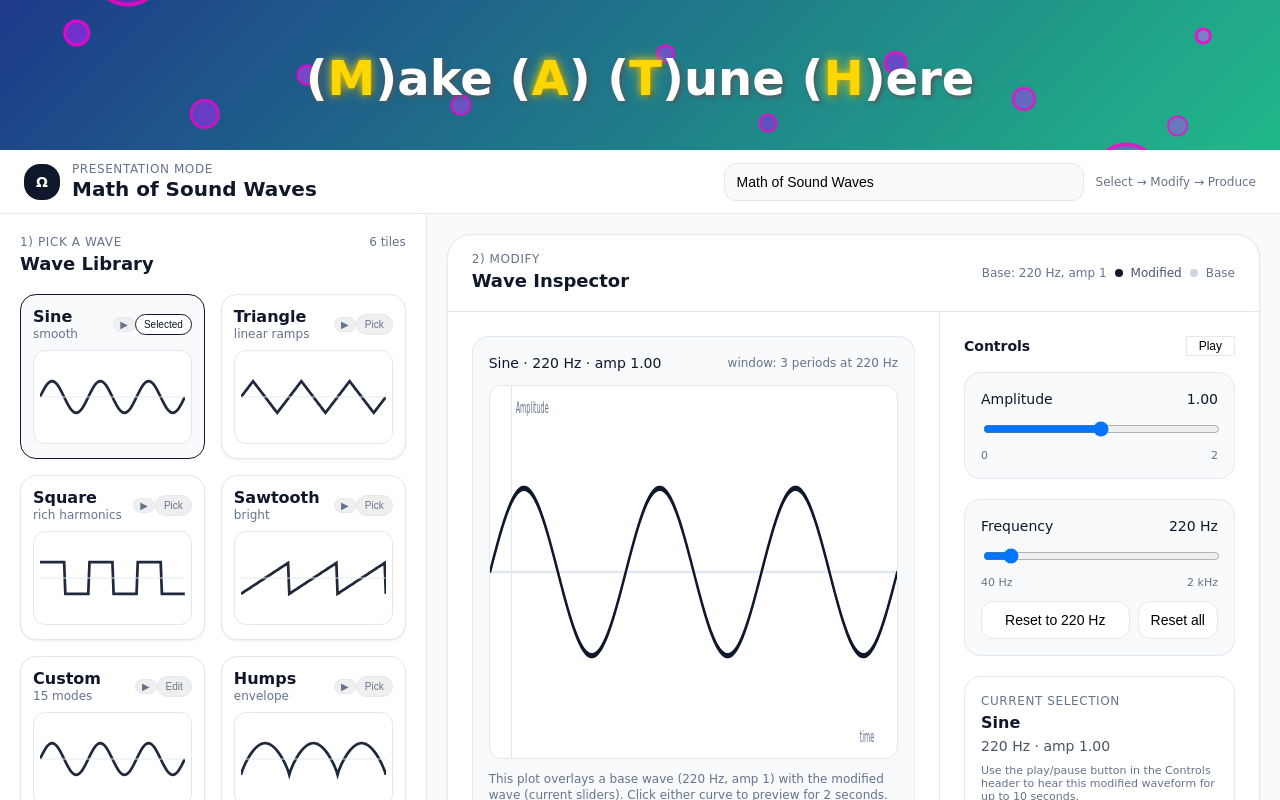
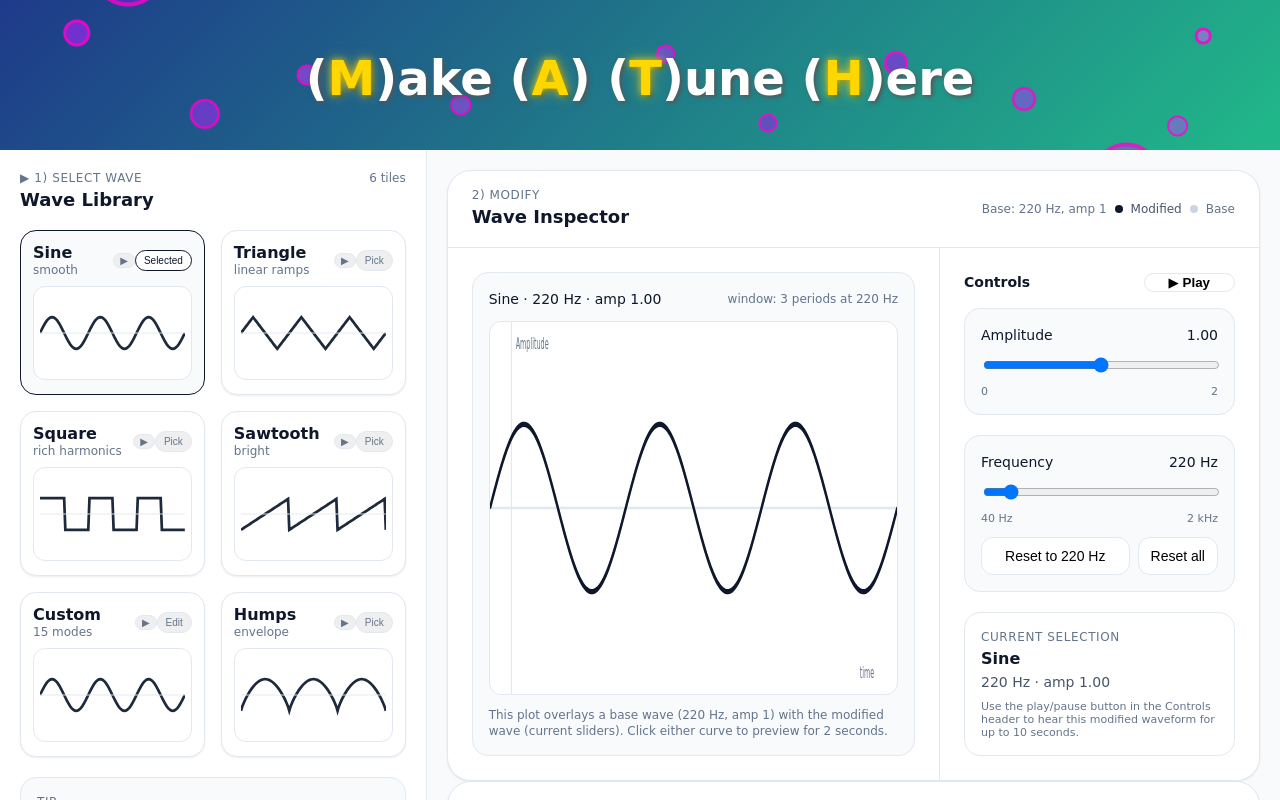
Before and after one commit to guraltsev/make_your_own_tune, a React (Vite) app: page / in a window 1280 px wide. Shown: the top 800 px of the page. Built offline with nearby package versions, Linux system fonts and the light colour scheme.

Commit message:
Make right-panel gradient backdrop clearly visible

```diff
--- a/src/App.tsx
+++ b/src/App.tsx
@@ -204,7 +204,6 @@ type BrowserWindowWithWebkitAudio = Window & {
 // ----------------------------
 
 export default function SoundWavesPresentationMockup() {
-  const [title, setTitle] = useState("Math of Sound Waves");
   const [waveType, setWaveType] = useState<WaveType>("sine");
   const [amp, setAmp] = useState(1.0);
   const [freqHz, setFreqHz] = useState(220);
@@ -853,36 +852,13 @@ export default function SoundWavesPresentationMockup() {
 
   return (
     <div className="h-screen w-screen bg-slate-50 text-slate-900">
-      {/* Title bar */}
-      <div className="h-16 px-6 flex items-center justify-between border-b bg-white">
-        <div className="flex items-center gap-3">
-          <div className="h-9 w-9 rounded-2xl bg-slate-900 text-white flex items-center justify-center text-sm font-semibold">
-            Ω
-          </div>
-          <div className="min-w-0">
-            <div className="text-xs uppercase tracking-wider text-slate-500">Presentation Mode</div>
-            <div className="text-xl font-semibold leading-tight truncate">{title}</div>
-          </div>
-        </div>
-
-        <div className="flex items-center gap-3">
-          <input
-            value={title}
-            onChange={(e) => setTitle(e.target.value)}
-            className="hidden md:block w-[360px] rounded-xl border bg-slate-50 px-3 py-2 text-sm"
-            placeholder="Title"
-          />
-          <div className="text-xs text-slate-500 hidden lg:block">Select → Modify → Produce</div>
-        </div>
-      </div>
-
       {/* Main */}
-      <div className="h-[calc(100vh-4rem)] w-full flex">
+      <div className="h-full w-full flex">
         {/* Left column (1/3) */}
         <div className="w-1/3 min-w-[360px] border-r bg-white p-5">
           <div className="flex items-baseline justify-between">
             <div>
-              <div className="text-xs uppercase tracking-wider text-slate-500">1) Pick a wave</div>
+              <div className="text-xs uppercase tracking-wider text-slate-500">▶ 1) Select wave</div>
               <div className="text-lg font-semibold">Wave Library</div>
             </div>
             <div className="text-xs text-slate-500">6 tiles</div>
@@ -977,9 +953,9 @@ export default function SoundWavesPresentationMockup() {
         </div>
 
         {/* Right column (2/3) */}
-        <div className="w-2/3 flex flex-col">
+        <div className="w-2/3 flex flex-col gap-5 p-5 bg-gradient-to-br from-[#1e3a8a]/55 via-[#34d399]/45 to-[#c2410c]/50">
           {/* MODIFY (2/3 height) */}
-          <div className="flex-[2] p-5">
+          <div className="flex-[2]">
             <div className="h-full rounded-3xl border bg-white shadow-sm overflow-hidden flex flex-col">
               <div className="px-6 py-4 border-b flex items-center justify-between">
                 <div>
@@ -1072,9 +1048,9 @@ export default function SoundWavesPresentationMockup() {
                     <button
                       type="button"
                       onClick={playInspectorSample}
-                      className="rounded-lg border bg-white px-3 py-1.5 text-xs font-medium hover:bg-slate-50"
+                      className="rounded-xl border bg-white px-6 py-3 text-base font-semibold leading-none hover:bg-slate-50"
                     >
-                      {playing === "inspectorSample" ? "Pause" : "Play"}
+                      {playing === "inspectorSample" ? "⏸ Pause" : "▶ Play"}
                     </button>
                   </div>
 
@@ -1153,7 +1129,7 @@ export default function SoundWavesPresentationMockup() {
           </div>
 
           {/* PRODUCE (1/3 height) */}
-          <div className="flex-[1] p-5 pt-0">
+          <div className="flex-[1]">
             <div className="h-full rounded-3xl border bg-white shadow-sm overflow-hidden flex flex-col">
               <div className="px-6 py-4 border-b flex items-center justify-between">
                 <div>
```
